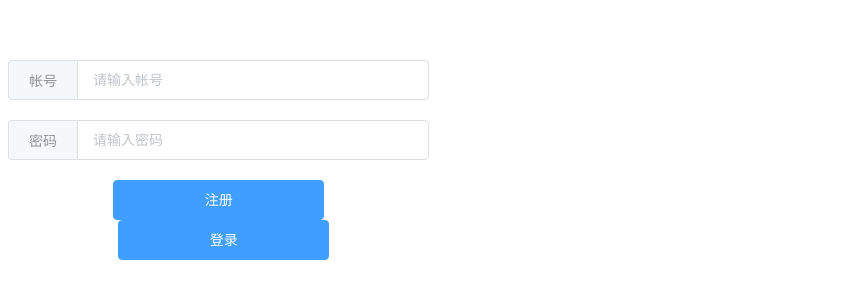
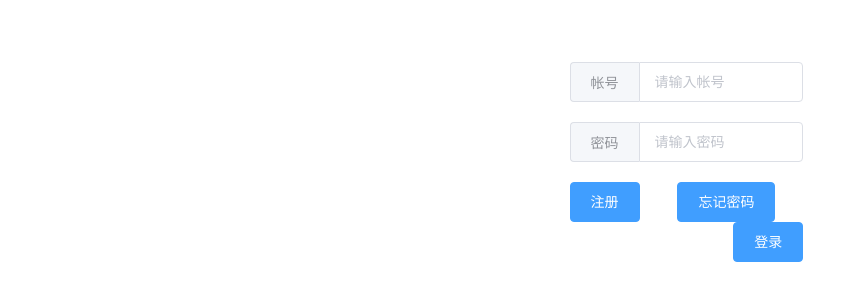
Before and after one commit to wmzorganizatioon/Organ-Name, a Vue app in the folder web/myproject/: page / in a window 1280 px wide. Shown: the top 300 px of the page, without its empty margins (0-858 px from the left). Built offline with nearby package versions, Linux system fonts and the light colour scheme.

Commit message:
公共js、样式调整

```diff
--- /dev/null
+++ b/web/myproject/src/components/common/publicMethod.js
@@ -0,0 +1,11 @@
+/*-----------------------------------------------------通用方法区域----------------------------------*/
+const publicMethods = {
+  isDataNull(value) {
+  if(value != null || value != "" || value != undefined){
+    return true;
+  }else {
+    return false;
+  }
+}
+};
+export default publicMethods
--- a/web/myproject/src/components/login/loginPage.vue
+++ b/web/myproject/src/components/login/loginPage.vue
@@ -16,8 +16,9 @@
     </el-row>
     <el-row>
       <el-col :span="8">
-        <el-button id="registered" v-on:click="registered()" style="width:50%" type="primary">注册</el-button>
-        <el-button id="login" v-on:click="checkLogin()" style="width:50%" type="primary">登录</el-button>
+        <el-button id="registered" v-on:click="registered()" style="float: left" type="primary">注册</el-button>
+        <el-button id="forGetPassword" v-on:click="registered()" style="" type="primary">忘记密码</el-button>
+        <el-button id="login" v-on:click="checkLogin()" style="float: right" type="primary">登录</el-button>
       </el-col>
     </el-row>
   </div>
@@ -71,9 +72,12 @@
 </script>
 
 <style lang="scss" scoped>
+  .loginPage{
+    padding: .1rem;
+  }
   .el-row {
     margin-bottom: 20px;
-    text-align: center;
+    margin-left: 35rem;
   &:last-child {
      margin-bottom: 0;
 
--- a/web/myproject/src/components/login/registeredPage.vue
+++ b/web/myproject/src/components/login/registeredPage.vue
@@ -23,10 +23,13 @@
 </template>
 
 <script>
+  import publicMethods from '@/components/common/publicMethod'
     export default {
       name: "registeredPage",
       props:[],
-      components:{},
+      components:{
+        publicMethods
+      },
       created:function () {
         var data = this.$route.query.dataValue;   //路由请求接收值；
         console.log(data);
@@ -42,6 +45,11 @@
       },
       methods:{
         sure(){
+          debugger
+          if(!this.publicMethods.isDataNull(this.name) || ! this.publicMethods.isDataNull(this.password)){
+            this.$message('用户名和密码不存在！');
+            return;
+          }
           var user = {
             name:this.name,
             password:this.password
@@ -66,6 +74,20 @@
     }
 </script>
 
-<style scoped>
+<style lang="scss" scoped>
+  .loginPage{
+    padding: .1rem;
+  }
+  .el-row {
+    margin-bottom: 20px;
+    margin-left: 35rem;
+    &:last-child {
+      margin-bottom: 0;
 
+    }
+  }
+  .login-box {
+    margin-top:20%;
+    margin-left:40%;
+  }
 </style>
```
